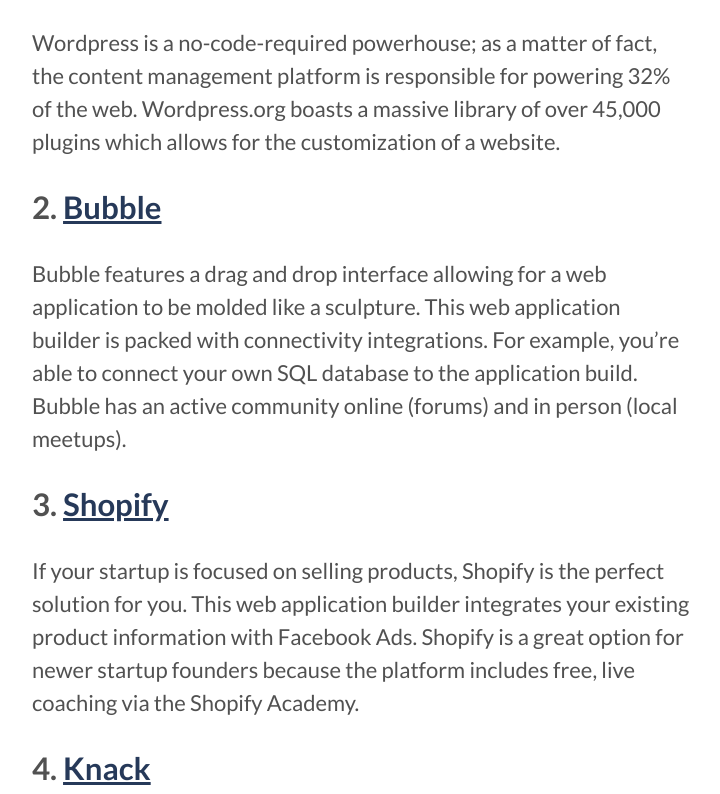
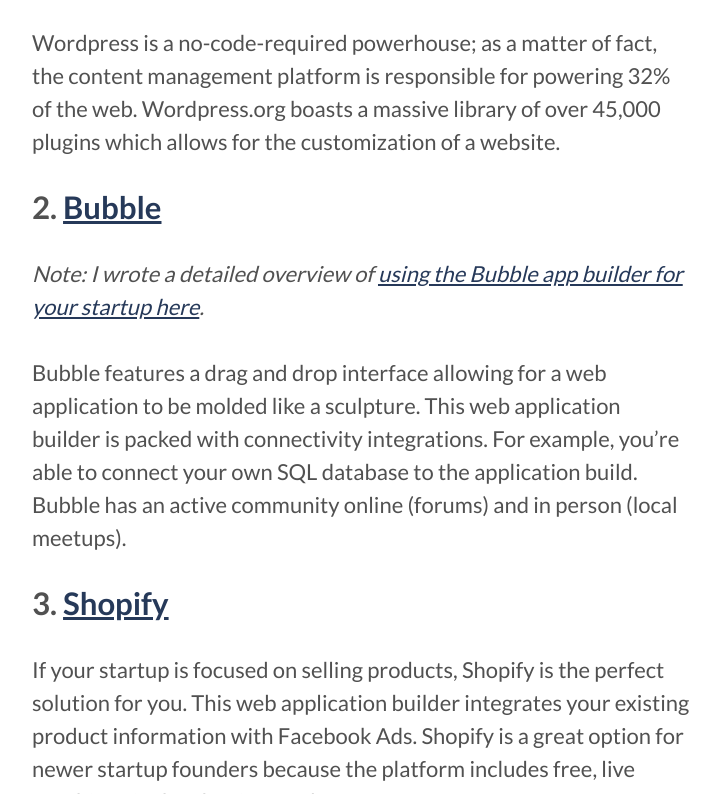
Before and after one commit to karllhughes/personal-blog-5, a Jekyll site: the page built from _posts/2019-02-10-10-web-app-builders.md, in a window 1280 px wide and 900 px high, scrolled down 1293 px, cut to the strip 0-794 px from the top of the window. Shown: the whole strip, without its empty margins (278-998 px from the left). Built offline with Jekyll 4.4.1, drawn with Linux system fonts in a browser that asks for light colours.

Commit message:
Updating app builder page

```diff
--- a/_posts/2019-02-10-10-web-app-builders.md
+++ b/_posts/2019-02-10-10-web-app-builders.md
@@ -16,6 +16,8 @@
 Wordpress is a no-code-required powerhouse; as a matter of fact, the content management platform is responsible for powering 32% of the web. Wordpress.org boasts a massive library of over 45,000 plugins which allows for the customization of a website.
 
 ### 2. [Bubble](http://bubble.io/)
+
+_Note: I wrote a detailed overview of [using the Bubble app builder for your startup here](https://www.karllhughes.com/posts/bubble-web-app)._
 
 Bubble features a drag and drop interface allowing for a web application to be molded like a sculpture. This web application builder is packed with connectivity integrations. For example, you're able to connect your own SQL database to the application build. Bubble has an active community online (forums) and in person (local meetups).
 
```
